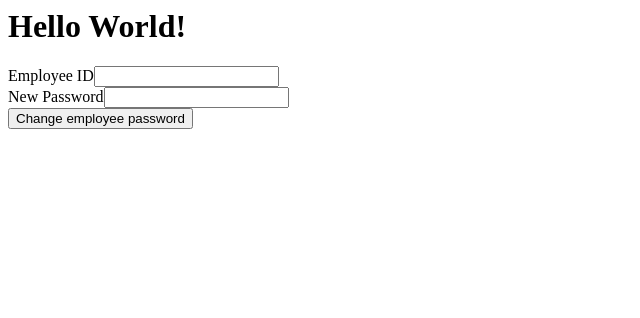
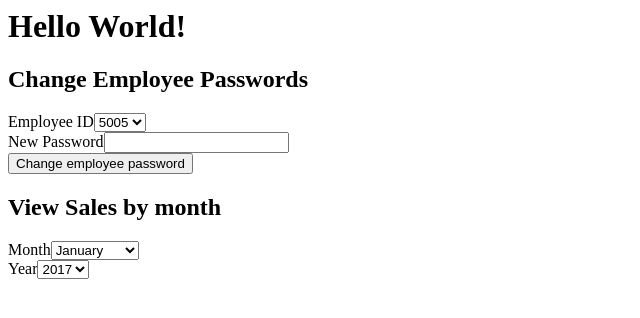
Before and after one commit to hgoscenski/comp353project, a PHP site: page /employeepage.php in a window 1280 px wide. Shown: the top 318 px of the page, without its empty margins (0-640 px from the left). Run offline with PHP 8.4, Linux system fonts and the light colour scheme; data comes from the database, SQL or seed files in the repository.

Commit message:
added another form for employeepage HMG

```diff
--- a/employeepage.php
+++ b/employeepage.php
@@ -9,7 +9,7 @@
 
 include "db.inc.php";
 $pdo = $GLOBALS['pdo'];
-
+try{
 if(isset($_POST['newpass']) and isset($_POST['empid'])){
     $newpass = $_POST['newpass'];
     $newpass = password_hash($newpass, PASSWORD_DEFAULT);
@@ -19,6 +19,13 @@ if(isset($_POST['newpass']) and isset($_POST['empid'])){
     echo "Employee ".$_POST['empid']."'s password has been updated.";
 }
 
+$employeeArray = $pdo->query("SELECT EmployeeID FROM employee");
+$employeeArray = $employeeArray->fetchAll();
+foreach($employeeArray as $indarray){
+    $employeeIdList[] = $indarray[0];
+}
+
+
 ?>
 
 <body>
@@ -27,12 +34,52 @@ if(isset($_POST['newpass']) and isset($_POST['empid'])){
 Hello World!
 </h1>
 
+<h2>Change Employee Passwords</h2>
     <form action="employeepage.php" method="post">
-        <label for="empid">Employee ID<input type="text" name="empid"></label><br>
+        <!--<label for="empid">Employee ID<input type="text" name="empid"></label><br>-->
+        <label for="empid">Employee ID<select name="empid">
+                <?php foreach($employeeIdList as $emp){ ?>
+                    <option value="<?=$emp?>"> <?=$emp?> </option>
+                <?php } ?>
+            </select>
+        </label><br>
         <label for="newpass">New Password<input type="text" name="newpass"></label><br>
         <input type="submit" value="Change employee password"><br>
     </form>
 
+<h2>View Sales by month</h2>
+    <form action="employeepage.php" method="post">
+        <label for="month">Month<select name="month">
+            <option value="January"> January </option>
+            <option value="February"> February </option>
+            <option value="March"> March> </option>
+            <option value="April">April </option>
+            <option value="May"> May </option>
+            <option value="June"> June </option>
+            <option value="July"> July </option>
+            <option value="August"> August </option>
+            <option value="September"> September </option>
+            <option value="October"> October </option>
+            <option value="November"> November </option>
+            <option value="December">December </option>
+            </select>
+            </label><br>
+        <label for="year">Year<select name="year">
+            <option value="2017"> 2017 </option>
+            <option value="2016"> 2016 </option>
+            <option value="2015"> 2015 </option>
+            <option value="2014"> 2014 </option>
+            <option value="2013"> 2013 </option>
+    </form>
+
 </body>
 
+<?php
+} catch(PDOException $e){
+    $error = 'Error creating password.' . $e->getMessage();
+    include 'error.html.php';
+    exit();
+}
+?>
+
 </html>
```
